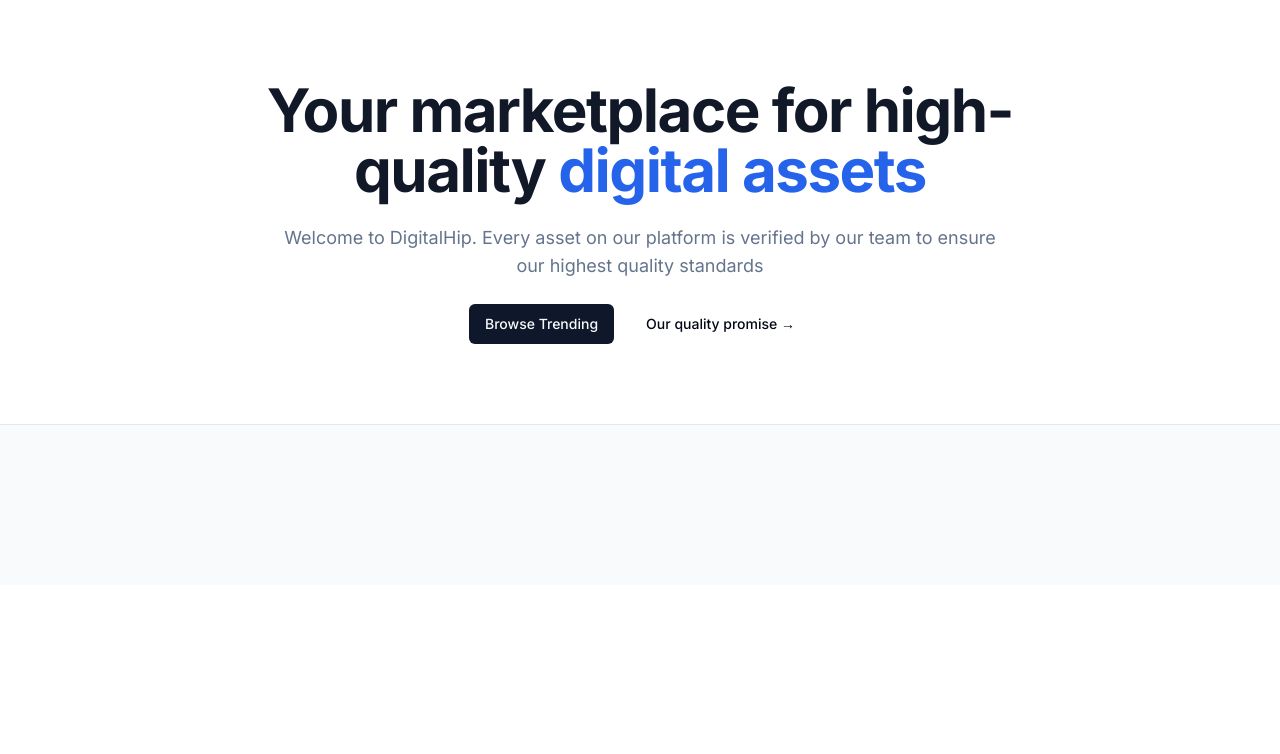
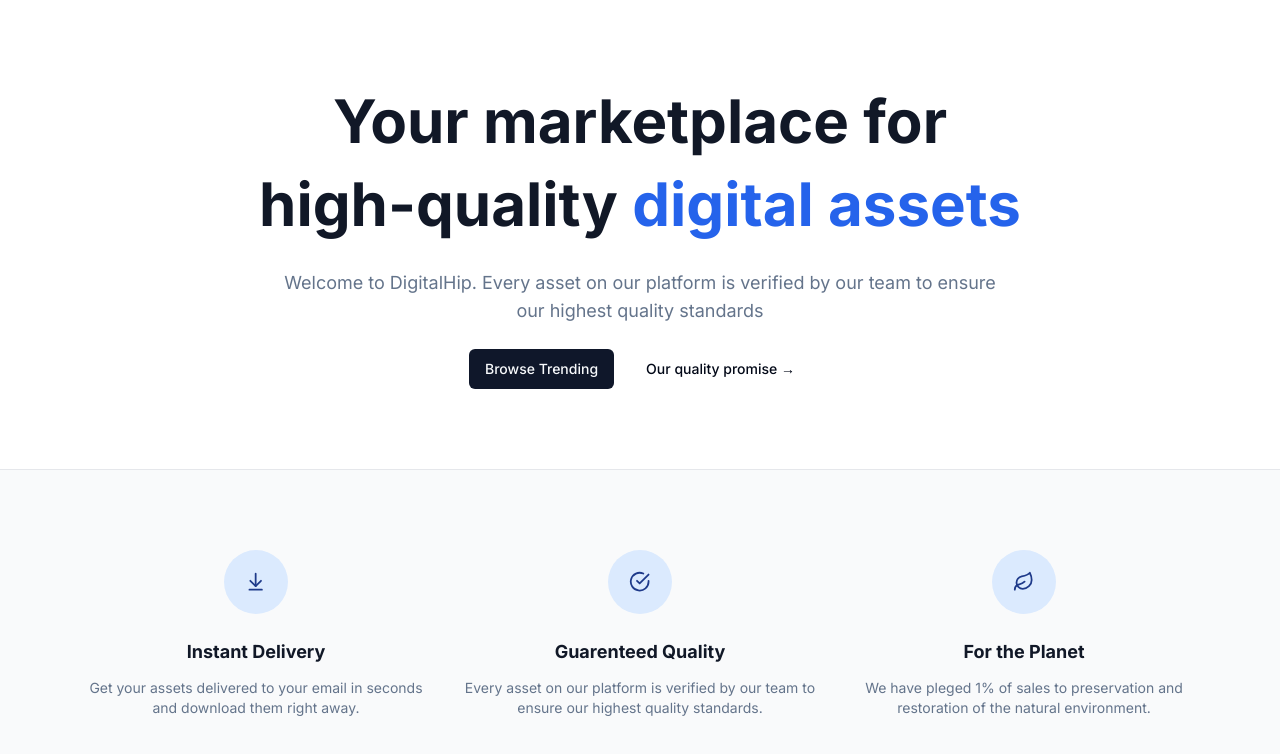
Before and after one commit to Vozika/marketplace, a Next.js app: page / in a window 1280 px wide. Shown: the top 754 px of the page. Built offline with nearby package versions, Linux system fonts and the light colour scheme.

Commit message:
add descriptions to icons section

```diff
--- a/src/app/page.tsx
+++ b/src/app/page.tsx
@@ -1,15 +1,35 @@
 import MaxWidthWrapper from "@/components/MaxWidthWrapper/MaxWidthWrapper";
 import { Button, buttonVariants } from "@/components/ui/button";
+import { ArrowDownToLine, CheckCircle, Leaf } from "lucide-react";
 import Link from "next/link";
 
-const perks = [{ name: "Instant Delivery" }];
+const perks = [
+  {
+    name: "Instant Delivery",
+    Icon: ArrowDownToLine,
+    description:
+      "Get your assets delivered to your email in seconds and download them right away.",
+  },
+  {
+    name: "Guarenteed Quality",
+    Icon: CheckCircle,
+    description:
+      "Every asset on our platform is verified by our team to ensure our highest quality standards.",
+  },
+  {
+    name: "For the Planet",
+    Icon: Leaf,
+    description:
+      "We have pleged 1% of sales to preservation and restoration of the natural environment.",
+  },
+];
 
 export default function Home() {
   return (
     <div>
       <MaxWidthWrapper>
         <div className="py-20 mx-auto text-center flex flex-col items-center max-w-3xl">
-          <h1 className="text-4xl font-bold tracking-tight text-gray-900 sm:text-6xl">
+          <h1 className="text-4xl font-bold text-gray-900 sm:text-6xl lg:leading-snug">
             Your marketplace for high-quality{" "}
             <span className="text-blue-600">digital assets</span>
           </h1>
@@ -31,7 +51,29 @@
 
       <section className="border-t border-gray-200 bg-gray-50">
         <MaxWidthWrapper className="py-20">
-          <div className="grid grid-cols-1 gap-y-12 sm:grid-cols-2 sm:gap-x-6 lg:grid-cols-3 lg:gap-x-8 lg:gap-y-0"></div>
+          <div className="grid grid-cols-1 gap-y-12 sm:grid-cols-2 sm:gap-x-6 lg:grid-cols-3 lg:gap-x-8 lg:gap-y-0">
+            {perks.map((perk) => (
+              <div
+                key={perk.name}
+                className="text-center md:flex md:items-start md:text-left lg:block lg:text-center"
+              >
+                <div className="md:flex-shrink-0 flex justify-center">
+                  <div className="h-16 w-16 flex items-center justify-center rounded-full bg-blue-100 text-blue-900">
+                    {<perk.Icon className="w-1/3 h-1/3" />}
+                  </div>
+                </div>
+
+                <div className="mt-6 md:ml-4 md:mt-0 lg:ml-0 lg:mt-6">
+                  <h3 className="text-base font-medium text-gray-900 lg:font-bold lg:text-lg">
+                    {perk.name}
+                  </h3>
+                  <p className="mt-3 text-sm text-muted-foreground">
+                    {perk.description}
+                  </p>
+                </div>
+              </div>
+            ))}
+          </div>
         </MaxWidthWrapper>
       </section>
     </div>
```
